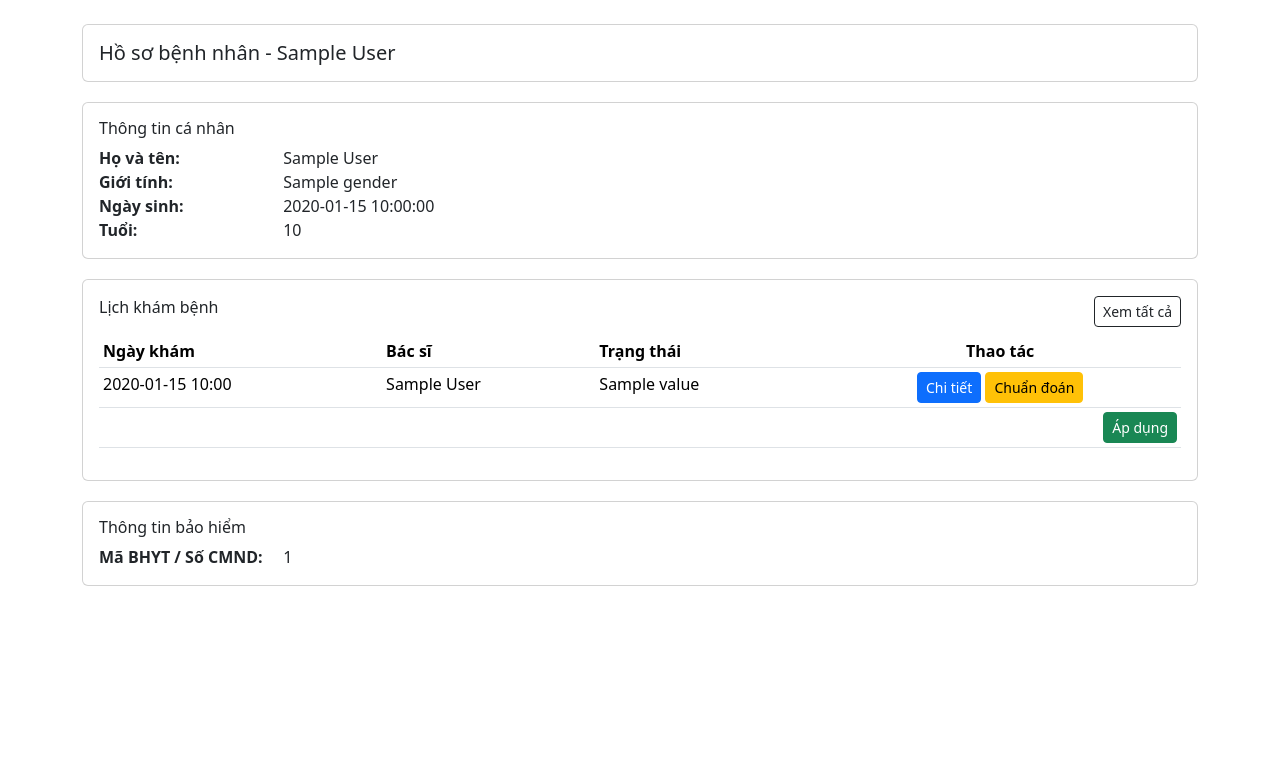
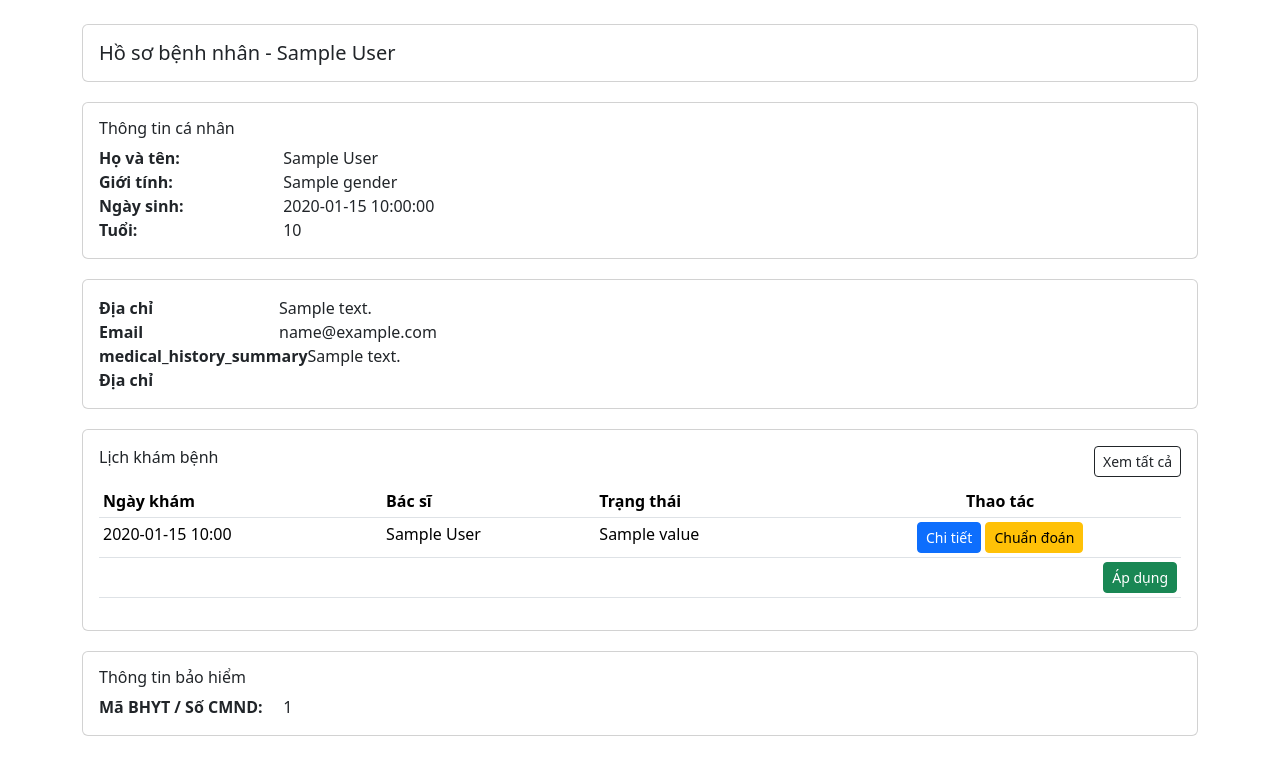
Before and after one commit to Theanh130124/Flask_Schedule_Health, a Python web app: template app/templates/patient_detail.html in a window 1280 px wide. Shown: the top 775 px of the page. Run offline with Jinja, Linux system fonts and the light colour scheme; the template is opened without the code that fills it: most values are stand-ins (such as "Sample title", 1, 10 or a date in 2020).

Commit message:
update healthrecord

```diff
--- a/app/templates/patient_detail.html
+++ b/app/templates/patient_detail.html
@@ -40,7 +40,13 @@
     <div><span class="label">Ngày sinh:</span> {{ patient.date_of_birth }}</div>
     <div><span class="label">Tuổi:</span> {{ patient.get_age() if patient.get_age else "" }}</div>
   </div>
+  <div class="card p-3">
+    <div><span class ="label">Địa chỉ</span>{{patient.address}}</div>
+    <div><span class ="label">Email</span>{{patient.email}}</div>
+    <div><span class ="label">medical_history_summary</span>{{patient.medical_history_summary}}</div>
+    <div><span class ="label">Địa chỉ</span></div>
 
+  </div>
   <!-- Lịch khám bệnh -->
   <div class="card p-3">
     <div class="d-flex justify-content-between align-items-center">
```
